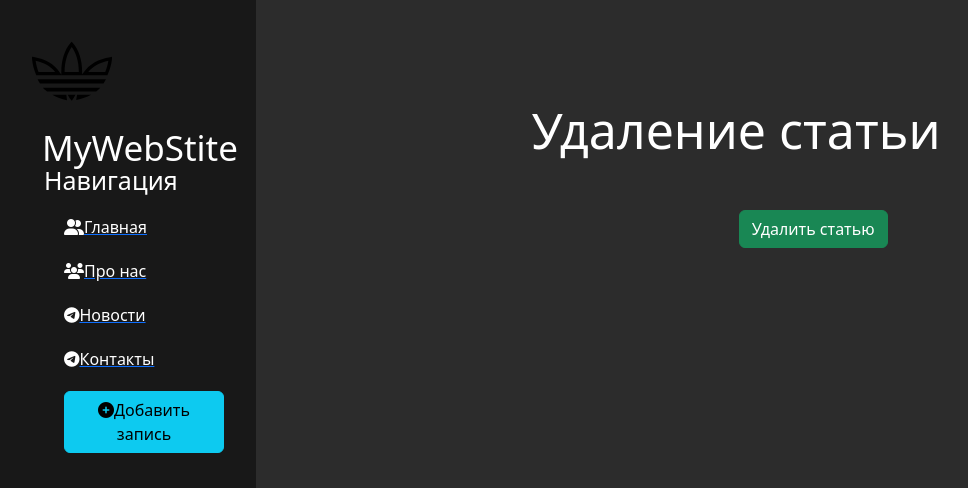
After one commit to Albert-Sh-Rep/first_rep_website1, a Django app: page /news/2/delete in a window 1280 px wide. The commit adds this page. Shown: the top 488 px of the page, without its empty margins (0-968 px from the left). Run offline with Django 5.2, Linux system fonts and the light colour scheme; data comes from the database, SQL or seed files in the repository; both versions use the stored data as it was after the commit; some libraries are stand-ins or nearby versions.

Commit message:
Урок #11 - Редактирование и удаление записей. Завершение

```diff
--- a/AsutpWebsite/MyWebSite/news/models.py
+++ b/AsutpWebsite/MyWebSite/news/models.py
@@ -9,6 +9,10 @@ class Articles(models.Model):
     def __str__(self):
         return self.title
 
+    def get_absolute_url(self):
+        return f'/news/{self.id}'
+
+
     class Meta:
         verbose_name = 'Новость'
         verbose_name_plural = 'Новости'
--- a/AsutpWebsite/MyWebSite/news/templates/news/details_view.html
+++ b/AsutpWebsite/MyWebSite/news/templates/news/details_view.html
@@ -8,5 +8,7 @@
         <h1>{{ article.title }}</h1>
         <p>{{ article.date }}</p>
         <p>{{ article.full_text }}</p>
+        <a href="{% url 'news-delete' article.id %}" class="btn btn-danger">Удалить</a>
+        <a href="{% url 'news-update' article.id %}" class="btn btn-info">Редактировать</a>
     </div>
 {% endblock %}
--- /dev/null
+++ b/AsutpWebsite/MyWebSite/news/templates/news/news-delete.html
@@ -0,0 +1,14 @@
+{% extends 'main/layout.html' %}
+
+{% block title %}Удаление статьи{% endblock %}
+
+
+{% block content %}
+    <div class="features">
+        <h1>Удаление статьи</h1>
+        <form method="post">
+            {% csrf_token %}
+            <button class="btn btn-success" type="submit">Удалить статью</button>
+        </form>
+    </div>
+{% endblock %}
--- a/AsutpWebsite/MyWebSite/news/urls.py
+++ b/AsutpWebsite/MyWebSite/news/urls.py
@@ -4,5 +4,7 @@ from . import views
 urlpatterns = [
     path('', views.news_home, name='news_home'),
     path('create', views.create, name='create'),
-    path('<int:pk>', views.NewsDetailView.as_view(), name='news-detail')
+    path('<int:pk>', views.NewsDetailView.as_view(), name='news-detail'),
+    path('<int:pk>/update', views.NewsUpdateView.as_view(), name='news-update'),
+    path('<int:pk>/delete', views.NewsDeleteView.as_view(), name='news-delete')
 ]
--- a/AsutpWebsite/MyWebSite/news/views.py
+++ b/AsutpWebsite/MyWebSite/news/views.py
@@ -1,7 +1,7 @@
 from django.shortcuts import render, redirect
 from .models import Articles
 from .forms import ArticlesForm
-from django.views.generic import DetailView
+from django.views.generic import DetailView, UpdateView, DeleteView
 
 def news_home(request):
     news = Articles.objects.order_by('-date')
@@ -11,6 +11,17 @@ class NewsDetailView(DetailView):
      model = Articles
      template_name = 'news/details_view.html'
      context_object_name = 'article'
+
+class NewsUpdateView(UpdateView):
+    model = Articles
+    template_name = 'news/create.html'
+    # fields = ['title', 'anons', 'full_text', 'date']
+    form_class = ArticlesForm
+
+class NewsDeleteView(DeleteView):
+    model = Articles
+    success_url = '/news'
+    template_name = 'news/news-delete.html'
 
 def create(request):
     error = ''
```
Also changed, not shown: AsutpWebsite/MyWebSite/db.sqlite3.
